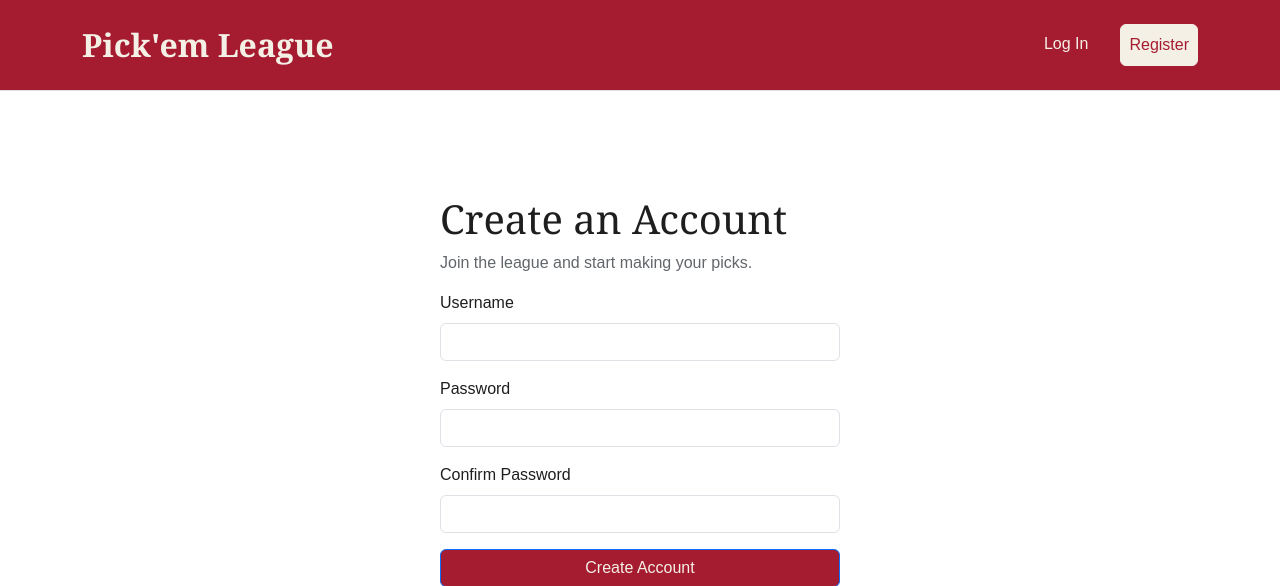
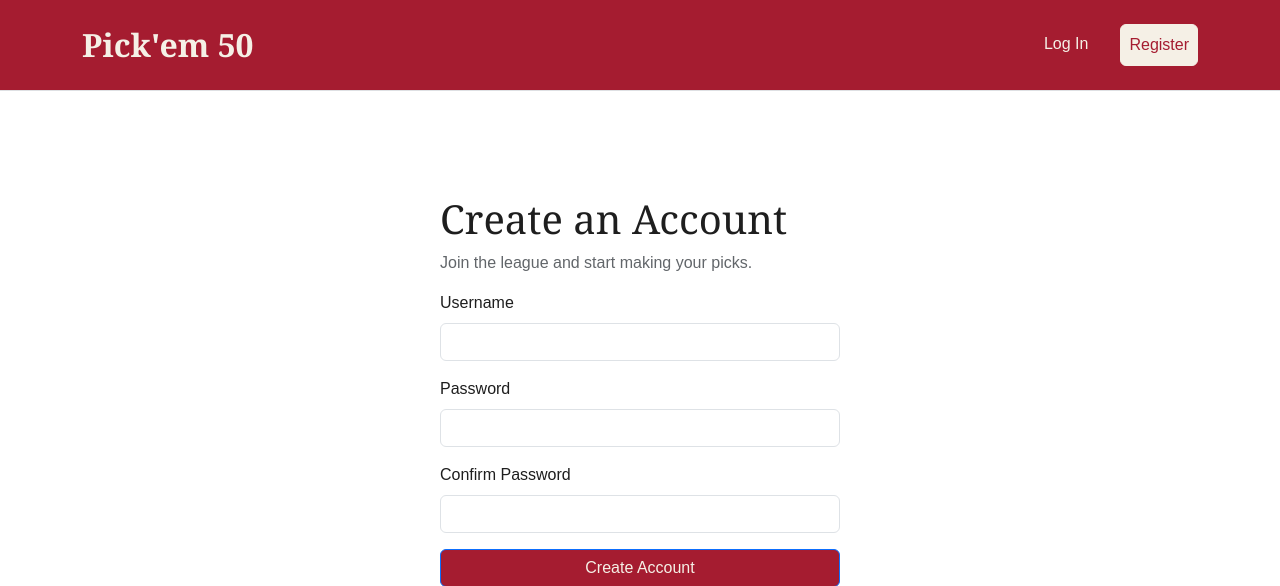
Before and after one commit to jadentorres52/pick-em-50, a Flask app: page /register in a window 1280 px wide. Shown: the top 586 px of the page. Run offline with Flask 3, Linux system fonts and the light colour scheme; some libraries are stand-ins or nearby versions.

Commit message:
renaming

```diff
--- a/templates/layout.html
+++ b/templates/layout.html
@@ -4,7 +4,7 @@
 <head>
     <meta charset="UTF-8">
     <meta name="viewport" content="width=device-width, initial-scale=1.0">
-    <title>Pick'em League</title>
+    <title>Pick'em 50</title>
     <link href="https://cdn.jsdelivr.net/npm/bootstrap@5.3.8/dist/css/bootstrap.min.css" rel="stylesheet">
     <link href="/static/styles.css" rel="stylesheet">
 </head>
@@ -15,7 +15,7 @@
         <div class="container py-2">
 
             <a class="navbar-brand brand" href="/">
-                Pick'em League
+                Pick'em 50
             </a>
 
             <div class="navbar-nav ms-auto gap-lg-4">
```
